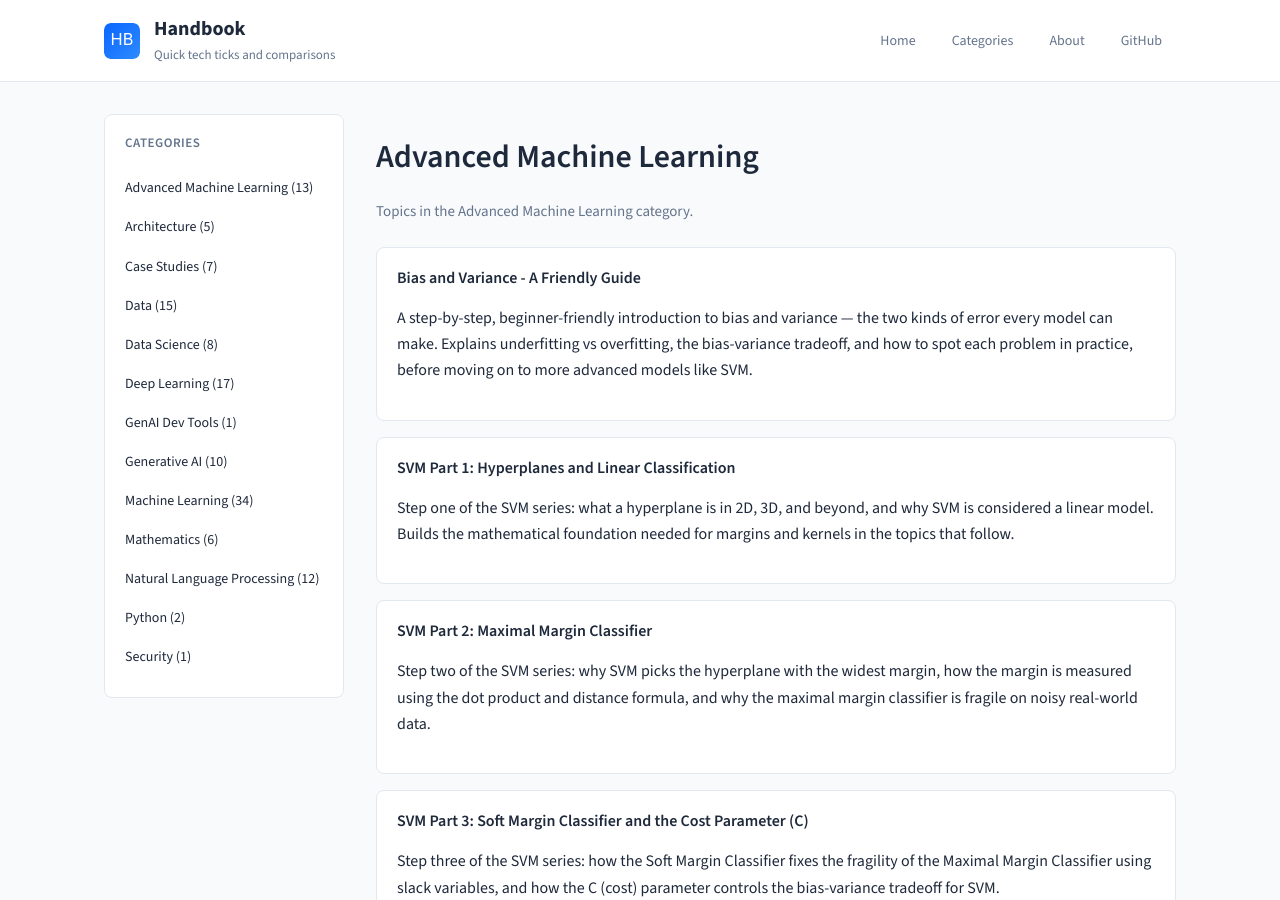
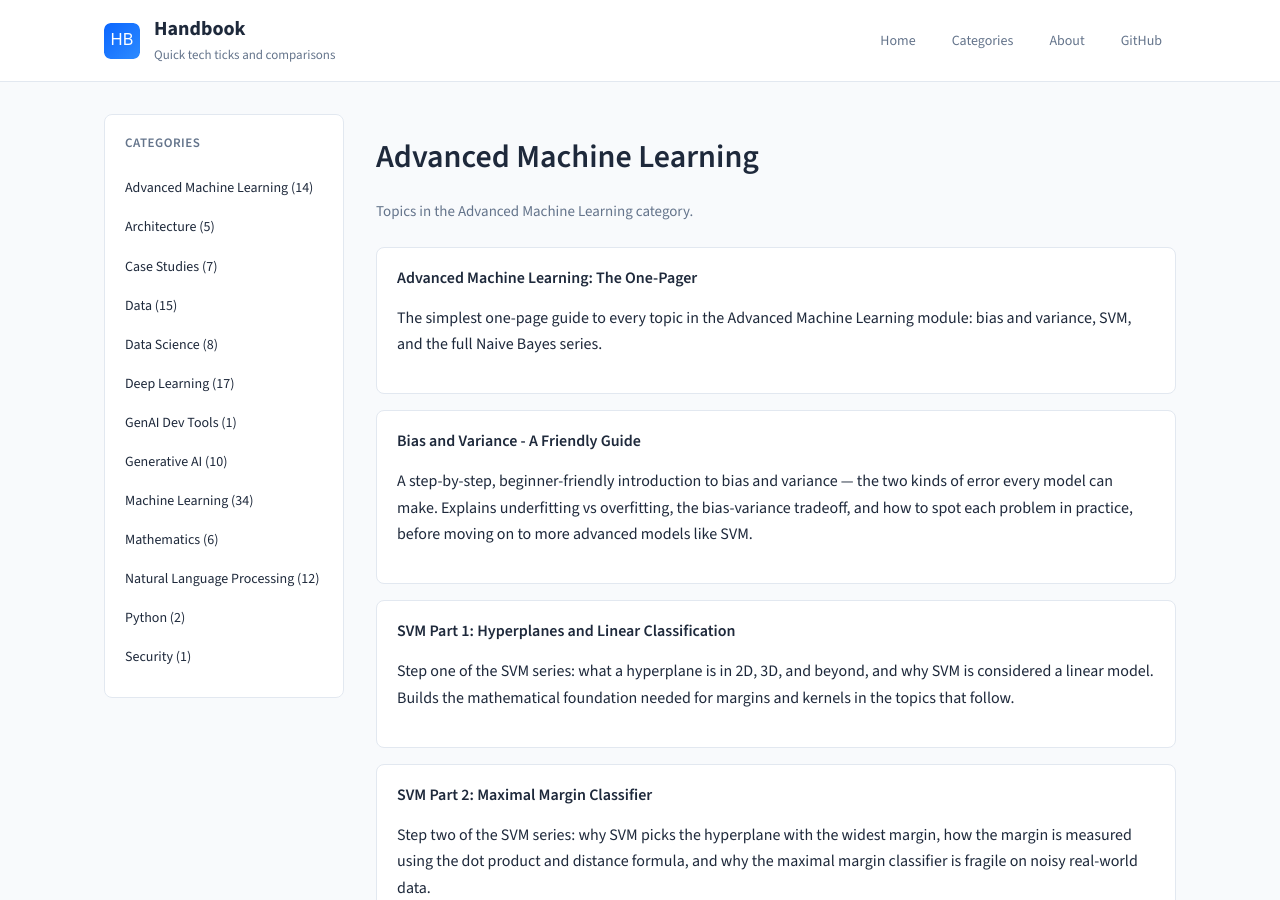
Before and after one commit to rilov/handbook, a Jekyll site: the page built from categories/advanced-machine-learning/index.md, in a window 1280 px wide and 900 px high. Built offline with Jekyll 4.4.1, drawn with Linux system fonts in a browser that asks for light colours; some of the changed lines change nothing that is shown.

Commit message:
Add Advanced Machine Learning one-pager and link from category index

```diff
--- /dev/null
+++ b/_topics/Advanced Machine Learning - One Pager.md
@@ -0,0 +1,151 @@
+---
+title: "Advanced Machine Learning: The One-Pager"
+category: Advanced Machine Learning
+order: 0
+permalink: /topics/advanced-machine-learning-one-pager/
+tags:
+  - machine-learning
+  - summary
+  - one-pager
+  - advanced-machine-learning
+summary: "The simplest one-page guide to every topic in the Advanced Machine Learning module: bias and variance, SVM, and the full Naive Bayes series."
+date: 2026-08-16
+---
+
+# Advanced Machine Learning: The One-Pager
+
+This page is a bird's-eye view of the whole module. Each topic below is reduced to one or two plain sentences. Read this first, or use it as a quick reference when you are lost.
+
+---
+
+## 0. Bias and Variance
+
+[Bias and Variance]({{ site.baseurl }}/topics/bias-and-variance)
+
+- **Bias** means the model is too simple and keeps making the same kind of mistake. It has underfitted the data.
+- **Variance** means the model is too complex and memorises the training data. It has overfitted.
+- The goal is to find the middle: a model that is simple enough to generalise and complex enough to fit the real pattern.
+
+---
+
+## 1. SVM Part 1: Hyperplanes and Linear Classification
+
+[SVM Part 1]({{ site.baseurl }}/topics/svm-hyperplanes-and-linear-classification)
+
+- A **hyperplane** is just a flat line (in 2D), a flat plane (in 3D), or a flat decision surface (in higher dimensions) that splits data into two groups.
+- SVM finds the best flat boundary for classifying things, such as spam vs not spam.
+
+---
+
+## 2. SVM Part 2: Maximal Margin Classifier
+
+[SVM Part 2]({{ site.baseurl }}/topics/svm-maximal-margin-classifier)
+
+- SVM wants the widest possible empty "road" between the two classes. That road is called the **margin**.
+- The points that touch the edge of the road are the **support vectors**; they are the only points that matter for the final boundary.
+
+---
+
+## 3. SVM Part 3: Soft Margin and the Cost Parameter C
+
+[SVM Part 3]({{ site.baseurl }}/topics/svm-soft-margin-and-cost)
+
+- Real data is messy, so SVM allows some points to be on the wrong side of the margin using **slack variables**.
+- **C** is the cost of making a mistake: a big C means "do not allow mistakes" (low bias, high variance); a small C means "allow some mistakes to keep the boundary simpler" (high bias, low variance).
+
+---
+
+## 4. SVM Part 4: Kernels and the Kernel Trick
+
+[SVM Part 4]({{ site.baseurl }}/topics/svm-kernels-and-kernel-trick)
+
+- When data is not linearly separable, SVM can lift it into a higher-dimensional space where it becomes separable. This is the **kernel trick**.
+- Common kernels are **linear** (simple), **polynomial** (curved boundaries) and **RBF** (very flexible local curves). **gamma** controls how tight the RBF curve is.
+
+---
+
+## 5. Naive Bayes Part 1: Probabilistic Classification
+
+[Naive Bayes Part 1]({{ site.baseurl }}/topics/naive-bayes-probabilistic-classification-intuition)
+
+- Classification means "given the evidence, which class is more likely?" Naive Bayes answers this using probabilities.
+- The "naive" part is the assumption that every feature is independent, which makes the math possible even with many features.
+
+---
+
+## 6. Naive Bayes Part 2: Bayes' Theorem
+
+[Naive Bayes Part 2]({{ site.baseurl }}/topics/naive-bayes-deriving-bayes-theorem)
+
+- **Bayes' Theorem** lets you flip a probability: you can go from "what is the evidence given the class?" to "what is the class given the evidence?"
+
+---
+
+## 7. Naive Bayes Part 3: From Bayes' Theorem to the Classifier
+
+[Naive Bayes Part 3]({{ site.baseurl }}/topics/naive-bayes-from-bayes-theorem-to-classifier)
+
+- Multiply the probabilities of all the features, then pick the class with the highest product. We use **log probabilities** so the numbers do not vanish.
+
+---
+
+## 8. Naive Bayes Part 4: Gaussian Naive Bayes
+
+[Naive Bayes Part 4]({{ site.baseurl }}/topics/naive-bayes-gaussian-from-scratch)
+
+- For continuous numbers, Gaussian Naive Bayes assumes each feature looks like a bell curve for each class.
+- It then picks the class whose bell curve is most likely to produce the new value.
+
+---
+
+## 9. Naive Bayes Part 5: Multinomial Naive Bayes
+
+[Naive Bayes Part 5]({{ site.baseurl }}/topics/naive-bayes-multinomial)
+
+- For counting words, tags or categories, **Multinomial Naive Bayes** counts how often each word appears in each class.
+- **Laplace smoothing** stops the model from giving zero probability to words it has not seen before.
+
+---
+
+## 10. Naive Bayes Part 6: Bernoulli Naive Bayes
+
+[Naive Bayes Part 6]({{ site.baseurl }}/topics/naive-bayes-bernoulli)
+
+- For yes/no features, **Bernoulli Naive Bayes** only cares whether each feature is present or absent, not how many times it appears.
+
+---
+
+## 11. Naive Bayes Part 7: Choosing the Right Variant
+
+[Naive Bayes Part 7]({{ site.baseurl }}/topics/naive-bayes-choosing-the-right-variant)
+
+- **Gaussian** is for numbers, **Multinomial** is for word counts, **Bernoulli** is for yes/no features. The best one depends on the shape of the data.
+
+---
+
+## 12. Naive Bayes Part 8: Other Classifiers
+
+[Naive Bayes Part 8]({{ site.baseurl }}/topics/naive-bayes-other-classification-models)
+
+- Naive Bayes is fast and simple, but it is not always the most accurate. It is compared with Logistic Regression, Decision Tree, KNN and SVM on the same spam dataset.
+- **Parametric** models assume a fixed shape; **non-parametric** models learn the shape from the data.
+
+---
+
+## Quick cheat sheet: which tool for which job?
+
+| You want... | Try this |
+|---|---|
+| A fast, simple text classifier | Naive Bayes (Bernoulli or Multinomial) |
+| A fast classifier with probabilities | Logistic Regression |
+| The best possible flat boundary | SVM with a linear kernel |
+| A non-linear boundary with few knobs | SVM with an RBF kernel |
+| An easy-to-read decision flow | Decision Tree |
+| A flexible boundary with little training | KNN |
+| To understand why a model fails | Bias and Variance |
+
+---
+
+## One-sentence takeaway
+
+All machine learning is a tradeoff: make the model too simple and it misses the pattern; make it too complex and it memorises noise. The topics in this module give you the tools to find the right balance.
--- a/categories/advanced-machine-learning/index.md
+++ b/categories/advanced-machine-learning/index.md
@@ -5,6 +5,10 @@
 ---
 
 Learn advanced machine learning algorithms through clear, step-by-step explanations and practical Python examples. This module builds Support Vector Machines from the ground up — one small idea at a time — starting from the bias-variance tradeoff that motivates every design choice that follows.
+
+**Start here:**
+
+- **[Advanced Machine Learning: The One-Pager]({{ site.baseurl }}/topics/advanced-machine-learning-one-pager)** — The simplest, one-page summary of every topic in this module. Read this first if you want the big picture.
 
 **Recommended Learning Path:**
 
```
